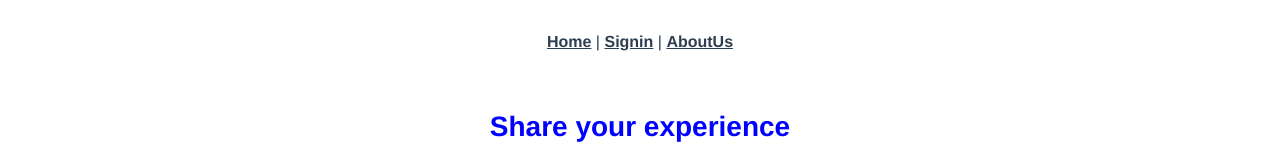
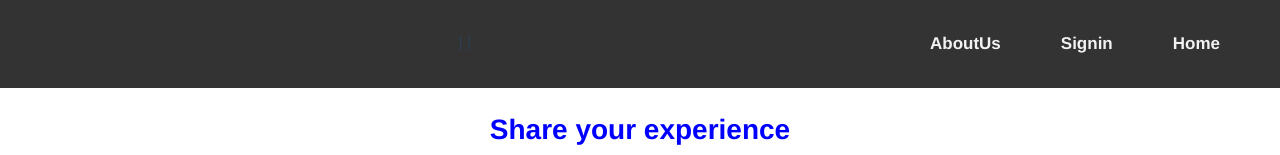
Before and after one commit to Trust-us/Trust-us, a Vue app in the folder client/: page /Update/1 in a window 1280 px wide. Shown: the top 155 px of the page. Built offline with nearby package versions, Linux system fonts and the light colour scheme; no server answers.

Commit message:
adding comments to updateview by zhioua pc issue

```diff
--- a/client/src/components/exp_navbar.vue
+++ b/client/src/components/exp_navbar.vue
@@ -1,7 +1,9 @@
 <template lang="">
-  <div>
+  <div class="n">
     <nav class="topnav">
-      <router-link to="/">Home</router-link>
+
+
+      <a class="baha">Trust-us</a>
       <router-link to="/Experience">Experience</router-link>
       <router-link to="/share">Share</router-link>
       <router-link to="/about">About</router-link>
@@ -60,8 +62,8 @@ body {
   color: white;
 }
 
-/* .log{
-  margin-left:900px;
-
-} */
+.topnav .baha{
+  color:white;
+  font-family: 'Brush Script MT', cursive;
+}
 </style>
--- a/client/src/components/home_navbar.vue
+++ b/client/src/components/home_navbar.vue
@@ -1,6 +1,6 @@
 <template lang="">
     <div>
-        <nav >
+        <nav class="topnav">
     <router-link to="/">Home</router-link> |
 
     <router-link to="/Signin"  >Signin</router-link> |
@@ -16,6 +16,33 @@ export default {
 }
 </script>
 <style >
+    body {
+  margin: 0;
+  font-family: Arial, Helvetica, sans-serif;
+}
 
+.topnav {
+  overflow: hidden;
+  background-color: #333;
+}
+
+.topnav a {
+  float: right;
+  color: #f2f2f2;
+  text-align: center;
+  padding: 1px 30px;
+  text-decoration: none;
+  font-size: 17px;
+}
+
+.topnav a:hover {
+  background-color: #ddd;
+  color: black;
+}
+
+.topnav a.active {
+  background-color: #04aa6d;
+  color: white;
+}
 
 </style>
--- a/client/src/views/UpdateView.vue
+++ b/client/src/views/UpdateView.vue
@@ -71,6 +71,7 @@ export default {
 
   data() {
     return {
+      // Setting the state to get the id from params
       id: this.$route.params.id,
       post: {
         name: '',
@@ -83,7 +84,9 @@ export default {
 
     }
   },
+
   methods: {
+    //using the id to get One post info so we can sate the state with old information
     async getone() {
       let id = this.id
 
@@ -99,6 +102,7 @@ export default {
         })
 
     },
+    // Updating the fields
     async Update() {
       let id = this.id
       await axios.put(`http://localhost:3000/put/${id}`, this.post)
```
